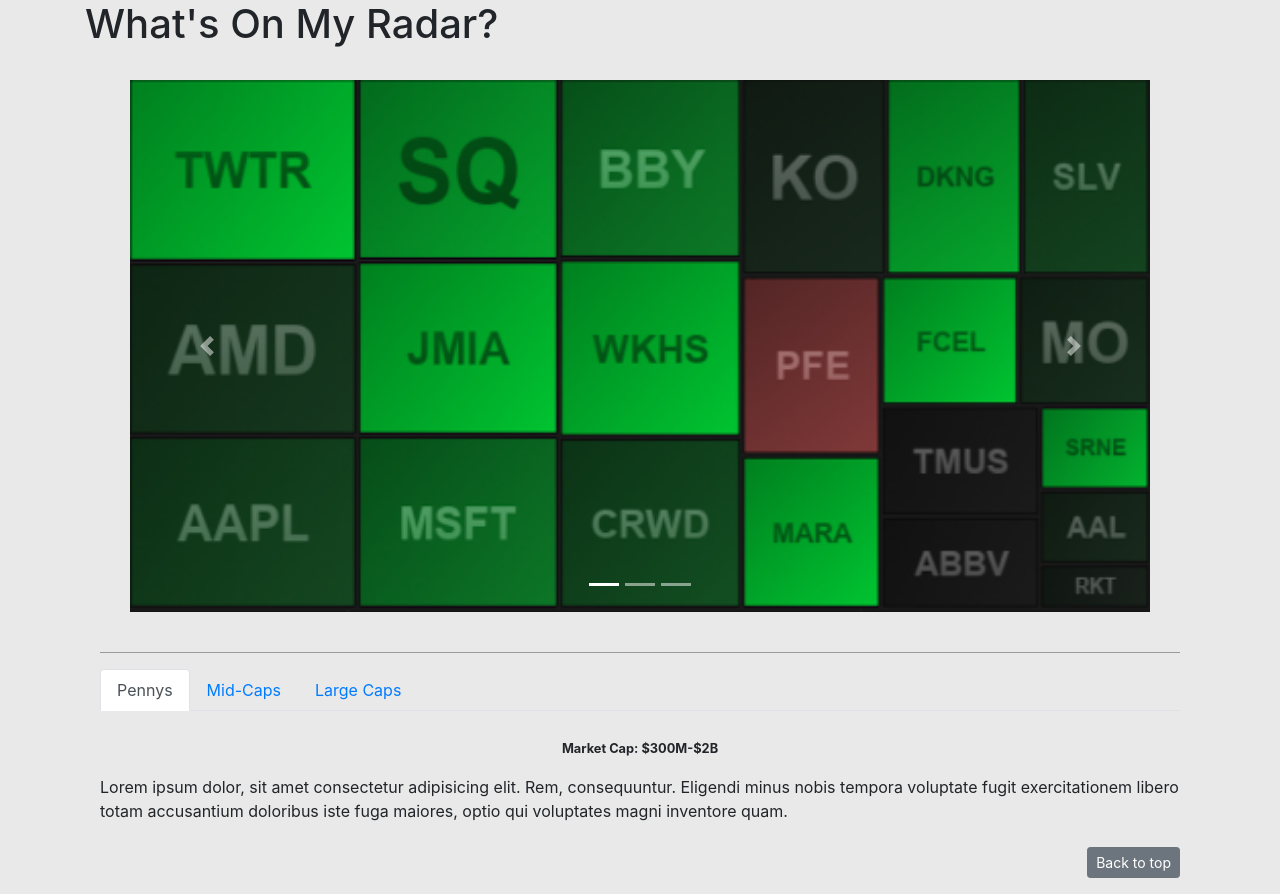
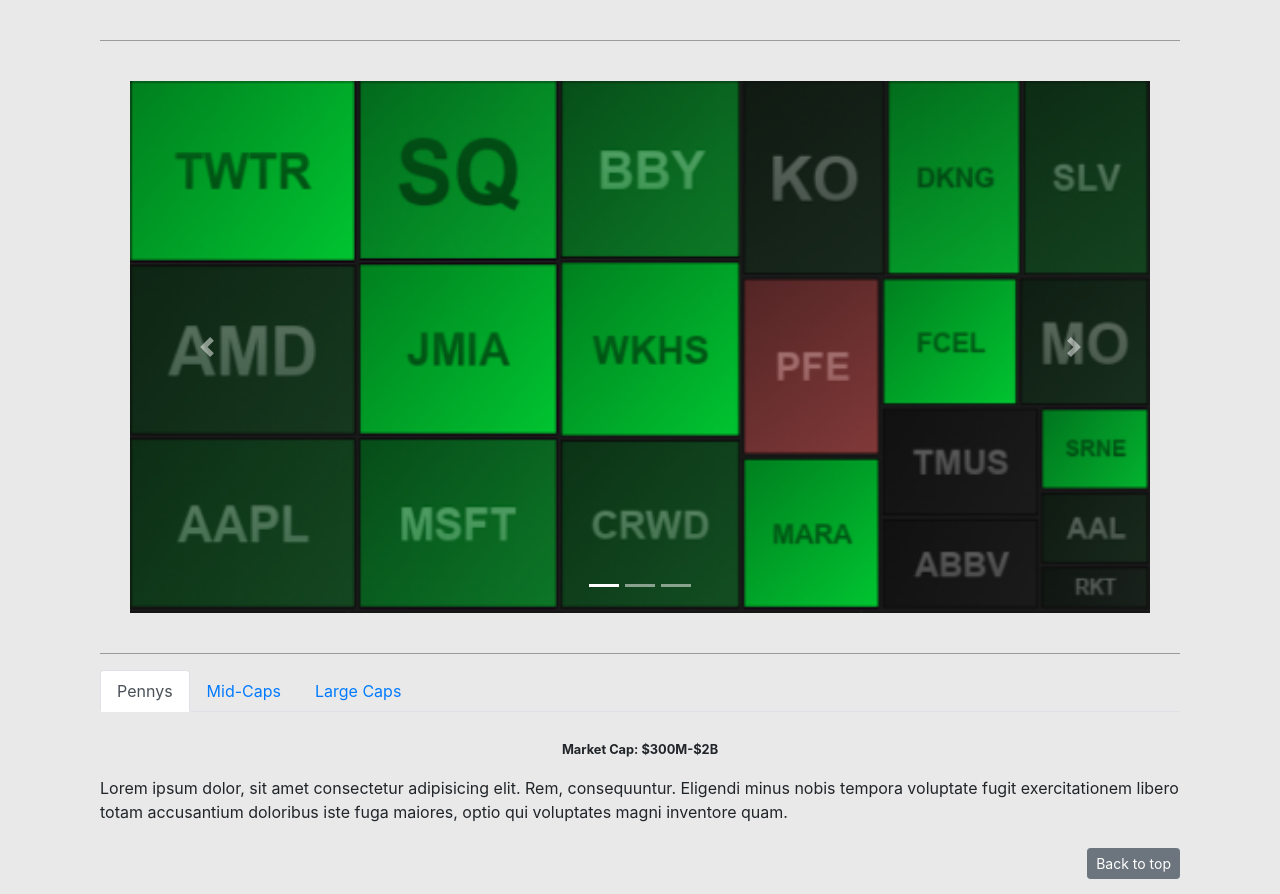
Before and after one commit to ashelto6/The-Market, a Python web app: template templates/main/index.html in a window 1280 px wide. Shown: the part 70-964 px from the top of the page. Run offline with Jinja, Linux system fonts and the light colour scheme; the template is opened without the code that fills it, so the values that code supplies are empty; some libraries are stand-ins or nearby versions.

Commit message:
removed title added <hr>

```diff
--- a/templates/main/index.html
+++ b/templates/main/index.html
@@ -13,9 +13,8 @@
 {% endwith %}
 
 <a href="#top"></a>
-
-
-<h1 class="titl">What's On My Radar?</h1>
+<br>
+<div class="container"><hr></div>
 <br>
 <div class="container">
  <div class="container">
```
Lines whose indentation alone changed are shown as unchanged.
